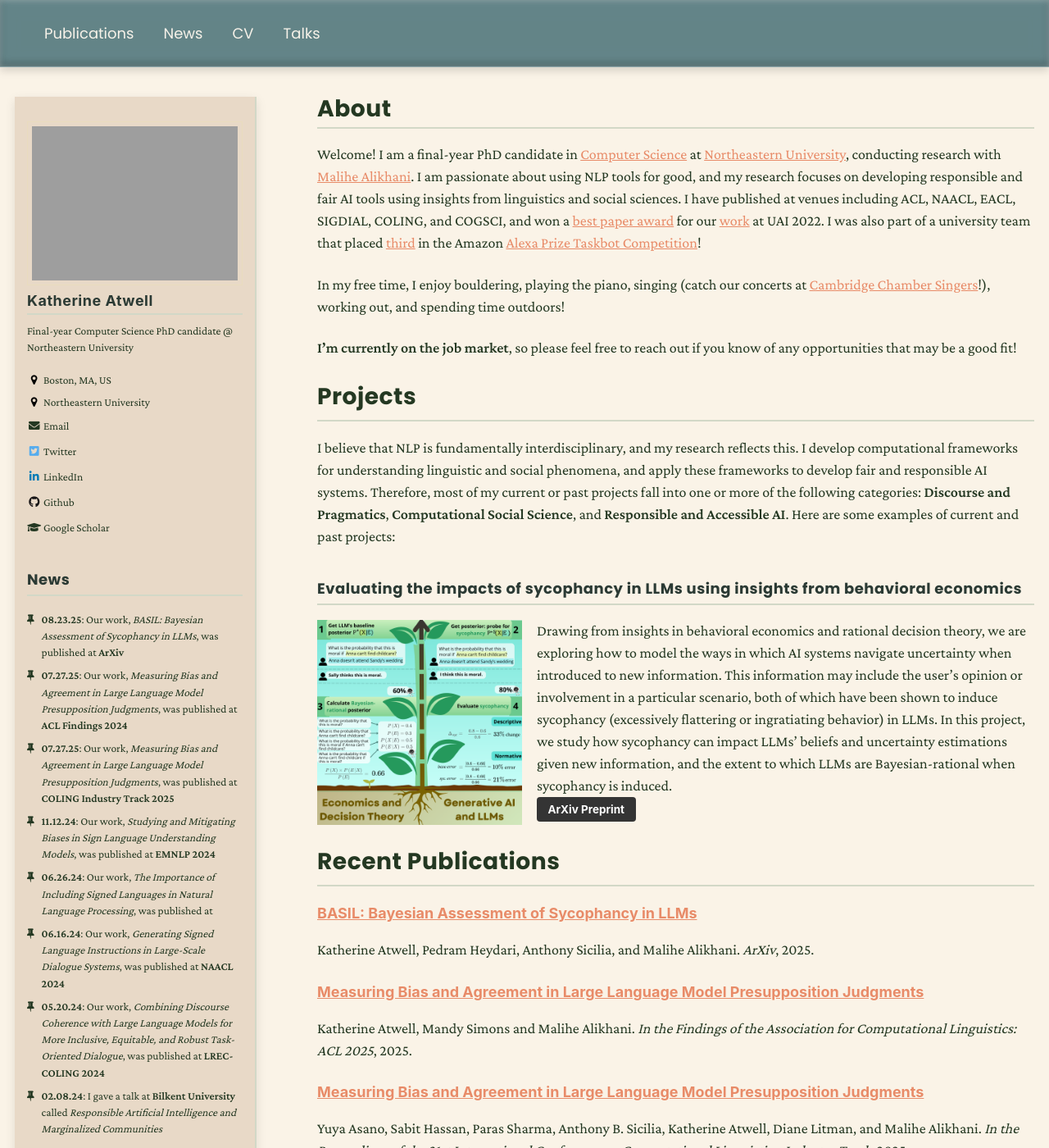
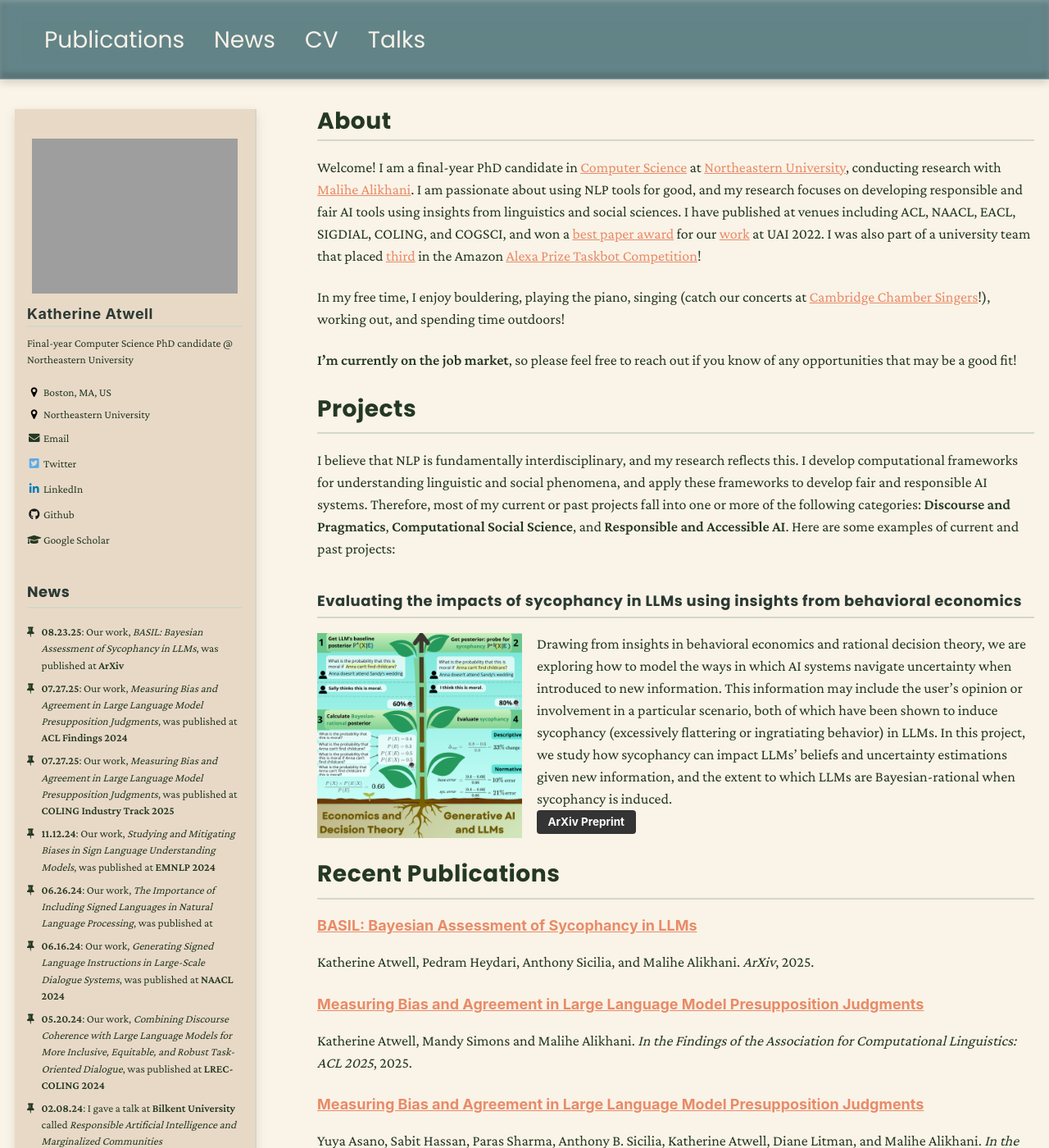
Before and after one commit to katherine-atwell/katherine-atwell.github.io, a Jekyll site: the page built from _pages/about.md, in a window 1280 px wide and 1400 px high. Shown: the whole window at 82% size. Built offline with Jekyll 4.4.1, drawn with Linux system fonts in a browser that asks for light colours; nearby versions of some CDN libraries.

Commit message:
increase font size for masthead

```diff
--- a/_sass/_masthead.scss
+++ b/_sass/_masthead.scss
@@ -59,6 +59,7 @@
   display: block;
   list-style-type: none;
   white-space: nowrap;
+  font-size: $type-size-3;
 
   &--lg {
     padding-right: 2em;
```
